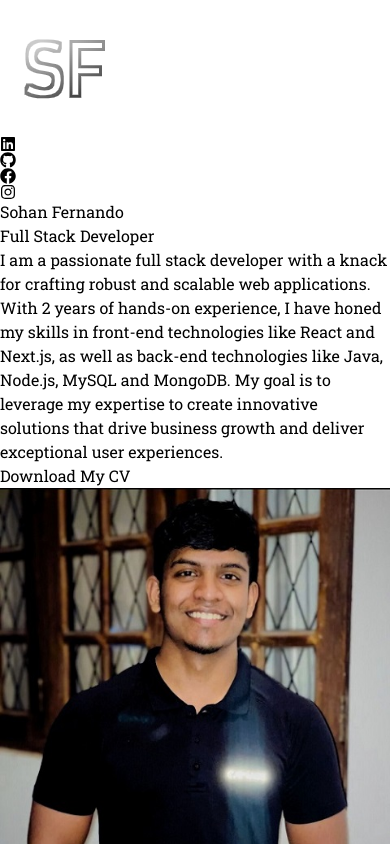
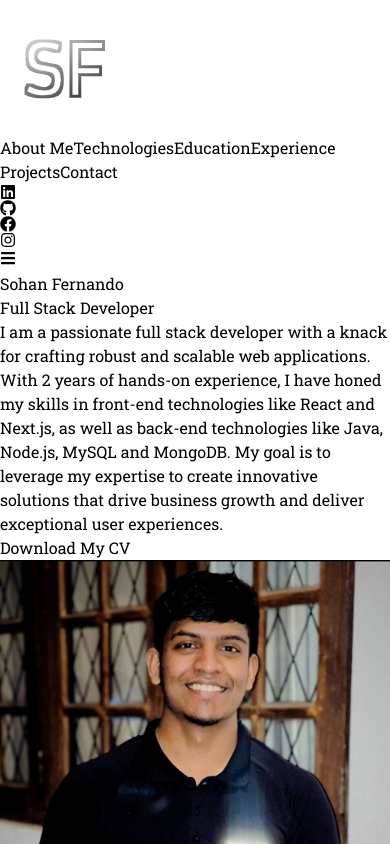
Before and after one commit to sohanfernando/my-portfolio, a React (Vite) app: page / in a window 390 px wide. Shown: the top 844 px of the page. Built offline with nearby package versions, Linux system fonts and the light colour scheme.

Commit message:
update navbar and responsiveness

```diff
--- a/src/components/About.jsx
+++ b/src/components/About.jsx
@@ -5,7 +5,7 @@ import { motion } from "framer-motion";
 
 const About = () => {
   return (
-    <div className='border-b border-neutral-900 pb-4'>
+    <div id="about" className='border-b border-neutral-900 pb-4'>
       <h1 className='my-20 text-center text-4xl'>About
         <span className='text-neutral-500'> Me</span>
       </h1>
--- a/src/components/Contact.jsx
+++ b/src/components/Contact.jsx
@@ -3,7 +3,7 @@ import { motion } from 'framer-motion'
 
 const Contact = () => {
   return (
-    <div className='border-b border-neutral-900 pb-20'>
+    <div id="contact" className='border-b border-neutral-900 pb-20'>
         <motion.h1
           whileInView={{ opacity: 1, y: 0 }}
           initial={{ opacity: 1, y: -100 }}
--- a/src/components/Education.jsx
+++ b/src/components/Education.jsx
@@ -3,7 +3,7 @@ import { motion } from "framer-motion";
 
 const Education = () => {
     return (
-        <div>
+        <div id="education">
             <motion.h1 whileInView={{ opacity: 1, y: 0 }} initial={{ opacity: 0, y: -100 }} transition={{ duration: 0.5 }} className='my-20 text-center text-4xl'>Education</motion.h1>
             <div>
                 {EDUCATION.map((edu, index) => (
--- a/src/components/Experience.jsx
+++ b/src/components/Experience.jsx
@@ -3,7 +3,7 @@ import { motion } from "framer-motion";
 
 const Experience = () => {
   return (
-    <div className='border-b border-neutral-900 pb-4'>
+    <div id="experience" className='border-b border-neutral-900 pb-4'>
         <motion.h1 whileInView={{ opacity: 1, y: 0 }} initial={{ opacity: 0, y: -100 }} transition={{ duration: 0.5 }} className='my-20 text-center text-4xl'>Experience</motion.h1>
         <div>
             {EXPERIENCES.map((experience, index) => (
--- a/src/components/Navbar.jsx
+++ b/src/components/Navbar.jsx
@@ -1,26 +1,159 @@
 import SF from "../assets/SF.png";
-import { FaFacebook, FaLinkedin, FaGithub, FaInstagram } from 'react-icons/fa';
+import { FaFacebook, FaLinkedin, FaGithub, FaInstagram, FaBars, FaTimes } from 'react-icons/fa';
+import { useState } from 'react';
 
 const Navbar = () => {
+  const [isMenuOpen, setIsMenuOpen] = useState(false);
+
+  const scrollToSection = (sectionId) => {
+    const element = document.getElementById(sectionId);
+    if (element) {
+      element.scrollIntoView({ behavior: 'smooth' });
+    }
+    setIsMenuOpen(false); // Close menu after clicking a link
+  };
+
+  const toggleMenu = () => {
+    setIsMenuOpen(!isMenuOpen);
+  };
+
   return (
-    <nav className='mb-20 flex items-center justify-between py-6'>
+    <nav className='mb-3 flex items-center justify-between py-6 relative'>
       <div className='flex flex-shrink-0 items-center'>
         <img className='mx-2 w-20 h-20' src={SF} alt="logo" />
       </div>
-      <div className='m-8 flex items-center justify-center gap-4 text-2xl'>
-        <a href="https://www.linkedin.com/in/sohan-fernando" target="_blank" rel="noopener noreferrer" className='cursor-pointer'>
+
+      {/* Desktop Navigation Links */}
+      <div className='hidden lg:flex items-center space-x-8 text-lg'>
+        <button
+          onClick={() => scrollToSection('about')}
+          className='hover:text-cyan-300 transition-colors duration-300 cursor-pointer'
+        >
+          About Me
+        </button>
+        <button
+          onClick={() => scrollToSection('technologies')}
+          className='hover:text-cyan-300 transition-colors duration-300 cursor-pointer'
+        >
+          Technologies
+        </button>
+        <button
+          onClick={() => scrollToSection('education')}
+          className='hover:text-cyan-300 transition-colors duration-300 cursor-pointer'
+        >
+          Education
+        </button>
+        <button
+          onClick={() => scrollToSection('experience')}
+          className='hover:text-cyan-300 transition-colors duration-300 cursor-pointer'
+        >
+          Experience
+        </button>
+        <button
+          onClick={() => scrollToSection('projects')}
+          className='hover:text-cyan-300 transition-colors duration-300 cursor-pointer'
+        >
+          Projects
+        </button>
+        <button
+          onClick={() => scrollToSection('contact')}
+          className='hover:text-cyan-300 transition-colors duration-300 cursor-pointer'
+        >
+          Contact
+        </button>
+      </div>
+
+      {/* Desktop Social Media Links */}
+      <div className='hidden lg:flex items-center justify-center gap-4 text-2xl'>
+        <a href="https://www.linkedin.com/in/sohan-fernando" target="_blank" rel="noopener noreferrer" className='cursor-pointer hover:text-cyan-300 transition-colors duration-300'>
           <FaLinkedin />
         </a>
-        <a href="https://github.com/sohanfernando" target="_blank" rel="noopener noreferrer" className='cursor-pointer'>
+        <a href="https://github.com/sohanfernando" target="_blank" rel="noopener noreferrer" className='cursor-pointer hover:text-cyan-300 transition-colors duration-300'>
           <FaGithub />
         </a>
-        <a href="https://www.facebook.com/profile.php?id=100034818584224&mibextid=LQQJ4d" target="_blank" rel="noopener noreferrer" className='cursor-pointer'>
+        <a href="https://www.facebook.com/profile.php?id=100034818584224&mibextid=LQQJ4d" target="_blank" rel="noopener noreferrer" className='cursor-pointer hover:text-cyan-300 transition-colors duration-300'>
           <FaFacebook />
         </a>
-        <a href="https://www.instagram.com/_sohanfernando_" target="_blank" rel="noopener noreferrer" className='cursor-pointer'>
+        <a href="https://www.instagram.com/_sohanfernando_" target="_blank" rel="noopener noreferrer" className='cursor-pointer hover:text-cyan-300 transition-colors duration-300'>
           <FaInstagram />
         </a>
       </div>
+
+      {/* Mobile Menu Button */}
+      <div className='lg:hidden'>
+        <button
+          onClick={toggleMenu}
+          className='text-2xl hover:text-cyan-300 transition-colors duration-300'
+        >
+          {isMenuOpen ? <FaTimes /> : <FaBars />}
+        </button>
+      </div>
+
+      {/* Mobile Dropdown Menu */}
+      {isMenuOpen && (
+        <div className='absolute top-full left-0 right-0 bg-neutral-900 border border-neutral-800 rounded-lg shadow-lg z-50 lg:hidden'>
+          <div className='py-4 px-6 space-y-4'>
+            {/* Navigation Links */}
+            <div className='space-y-3'>
+              <button
+                onClick={() => scrollToSection('about')}
+                className='block w-full text-left hover:text-cyan-300 transition-colors duration-300 cursor-pointer'
+              >
+                About Me
+              </button>
+              <button
+                onClick={() => scrollToSection('technologies')}
+                className='block w-full text-left hover:text-cyan-300 transition-colors duration-300 cursor-pointer'
+              >
+                Technologies
+              </button>
+              <button
+                onClick={() => scrollToSection('education')}
+                className='block w-full text-left hover:text-cyan-300 transition-colors duration-300 cursor-pointer'
+              >
+                Education
+              </button>
+              <button
+                onClick={() => scrollToSection('experience')}
+                className='block w-full text-left hover:text-cyan-300 transition-colors duration-300 cursor-pointer'
+              >
+                Experience
+              </button>
+              <button
+                onClick={() => scrollToSection('projects')}
+                className='block w-full text-left hover:text-cyan-300 transition-colors duration-300 cursor-pointer'
+              >
+                Projects
+              </button>
+              <button
+                onClick={() => scrollToSection('contact')}
+                className='block w-full text-left hover:text-cyan-300 transition-colors duration-300 cursor-pointer'
+              >
+                Contact
+              </button>
+            </div>
+
+            {/* Divider */}
+            <div className='border-t border-neutral-700'></div>
+
+            {/* Social Media Icons */}
+            <div className='flex items-center justify-center gap-6 text-2xl'>
+              <a href="https://www.linkedin.com/in/sohan-fernando" target="_blank" rel="noopener noreferrer" className='cursor-pointer hover:text-cyan-300 transition-colors duration-300'>
+                <FaLinkedin />
+              </a>
+              <a href="https://github.com/sohanfernando" target="_blank" rel="noopener noreferrer" className='cursor-pointer hover:text-cyan-300 transition-colors duration-300'>
+                <FaGithub />
+              </a>
+              <a href="https://www.facebook.com/profile.php?id=100034818584224&mibextid=LQQJ4d" target="_blank" rel="noopener noreferrer" className='cursor-pointer hover:text-cyan-300 transition-colors duration-300'>
+                <FaFacebook />
+              </a>
+              <a href="https://www.instagram.com/_sohanfernando_" target="_blank" rel="noopener noreferrer" className='cursor-pointer hover:text-cyan-300 transition-colors duration-300'>
+                <FaInstagram />
+              </a>
+            </div>
+          </div>
+        </div>
+      )}
     </nav>
   );
 }
--- a/src/components/Projects.jsx
+++ b/src/components/Projects.jsx
@@ -3,7 +3,7 @@ import { motion } from "framer-motion";
 
 const Projects = () => {
   return (
-    <div className='border-b border-neutral-800 pb-4'>
+    <div id="projects" className='border-b border-neutral-800 pb-4'>
         <motion.h1 whileInView={{ opacity: 1, y: 0 }} initial={{ opacity: 0, y: -100 }} transition={{ duration: 0.5 }}  className='my-20 text-center text-4xl'>Projects</motion.h1>
         <div>
             {PROJECTS.map((project, index) => (
--- a/src/components/Technologies.jsx
+++ b/src/components/Technologies.jsx
@@ -25,7 +25,7 @@ const iconVariants = (duration) => ({
 
 const Technologies = () => {
   return (
-    <div className='border-b border-neutral-800 pb-24'>
+    <div id="technologies" className='border-b border-neutral-800 pb-24'>
         <motion.h1 whileInView={{ opacity: 1, y: 0 }} initial={{ opacity: 0, y: -100 }} transition={{ duration: 1.5 }} className='my-20 text-center text-4xl'>Technologies</motion.h1>
         <motion.div whileInView={{ opacity: 1, x: 0 }} initial={{ opacity: 0, x: -100 }} transition={{ duration: 1.5 }} className='flex flex-wrap items-center justify-center gap-4'>
 
--- a/src/index.css
+++ b/src/index.css
@@ -8,3 +8,7 @@
 :root {
   font-family: "Inter", sans-serif;
 }
+
+html {
+  scroll-behavior: smooth;
+}
```
